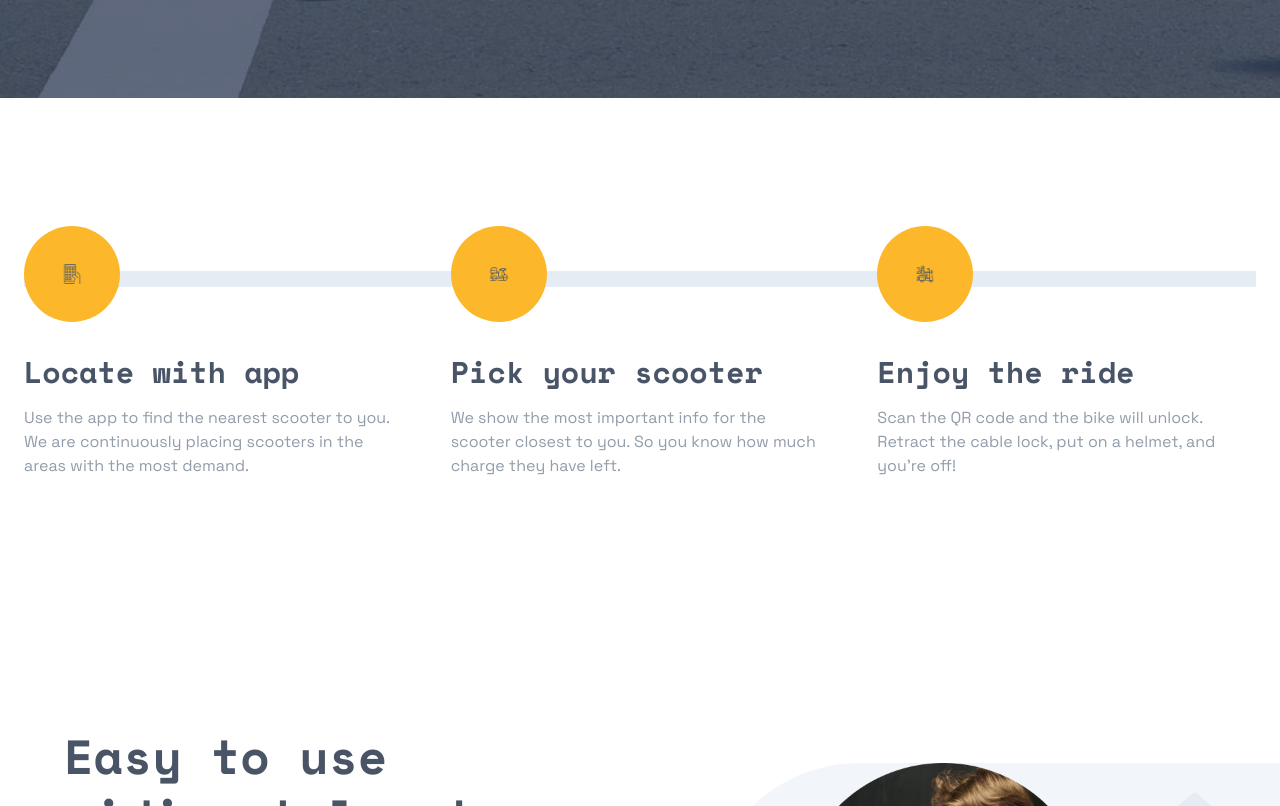
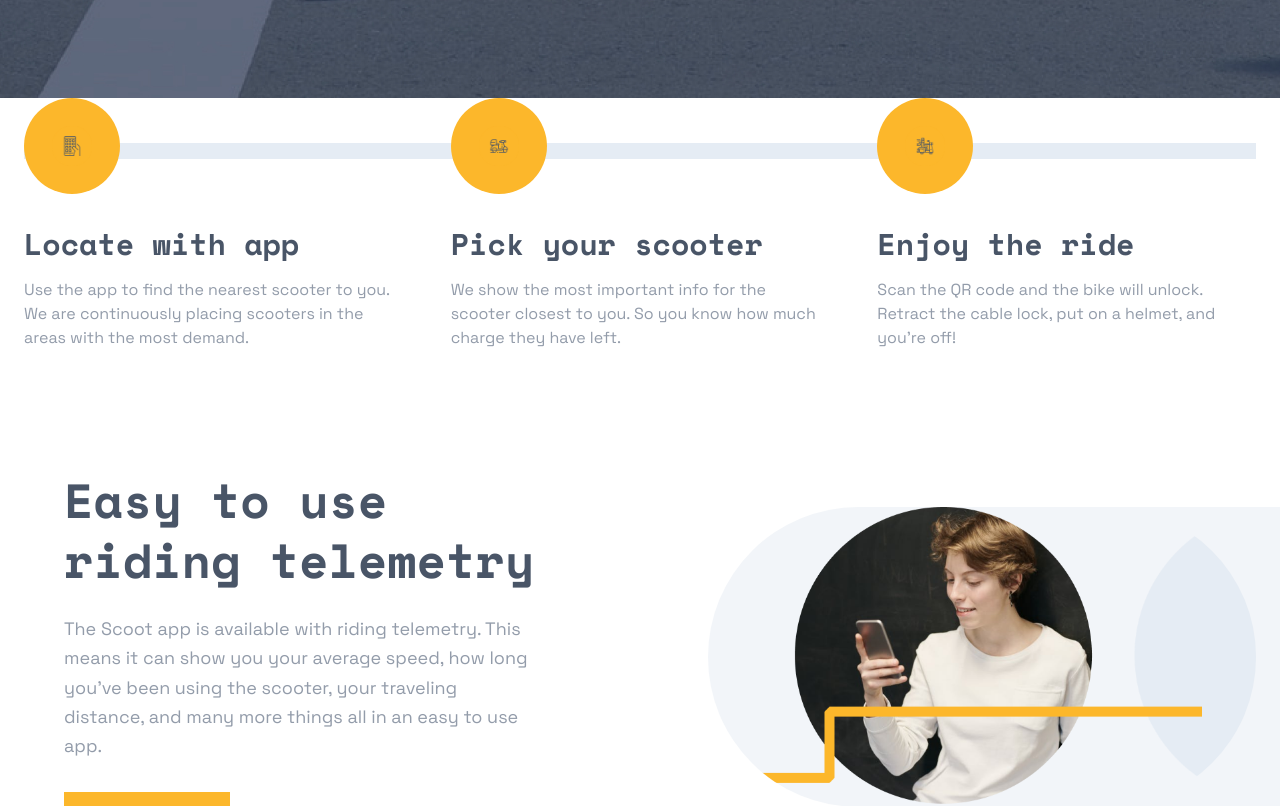
Before and after one commit to 0xSaifX/scooter-commerce, a React (Vite) app in the folder scoot-app/: page / in a window 1280 px wide. Shown: the part 802-1608 px from the top of the page. Built offline with nearby package versions, Linux system fonts and the light colour scheme.

Commit message:
auto-commit

```diff
--- a/scoot-app/src/App.jsx
+++ b/scoot-app/src/App.jsx
@@ -145,7 +145,7 @@
       </section>
 
       {/* Steps Section */}
-      <section className="container mx-auto px-6 py-20 md:py-32">
+      <section className="container mx-auto px-6">
         <div className="relative">
           {/* Connecting Line (Desktop) */}
           <div className="hidden md:block absolute top-[45px] left-0 w-full h-4 bg-scoot-light -z-10"></div>
```
